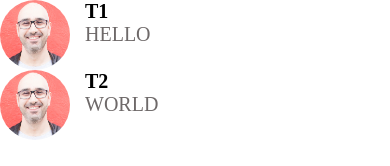
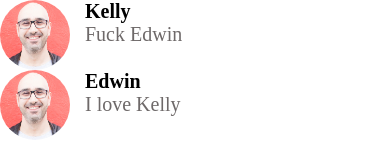
Before and after one commit to edwinjmenendez/DoneDeal, a React Native app: screen / in a window 390 px wide. Shown: the top 166 px of the page. Built offline with nearby package versions, Linux system fonts and the light colour scheme.

Commit message:
added a Screen component- it creates that extra padding on the top notch that each phone has initially

```diff
--- a/src/Screens/MessageScreen.js
+++ b/src/Screens/MessageScreen.js
@@ -9,14 +9,14 @@ import ListItem from '../Components/ListItem'
 const messages = [
   {
     id: 1,
-    title: 'T1',
-    description: 'HELLO',
+    title: 'Kelly',
+    description: 'Fuck Edwin',
     image: require('../assets/mosh.jpg')
   },
   {
     id: 2,
-    title: 'T2',
-    description: 'WORLD',
+    title: 'Edwin',
+    description: 'I love Kelly',
     image: require('../assets/mosh.jpg')
   },
 ]
```
Also changed, not shown: src/Components/Screen.js (added, +19 -0 lines).
